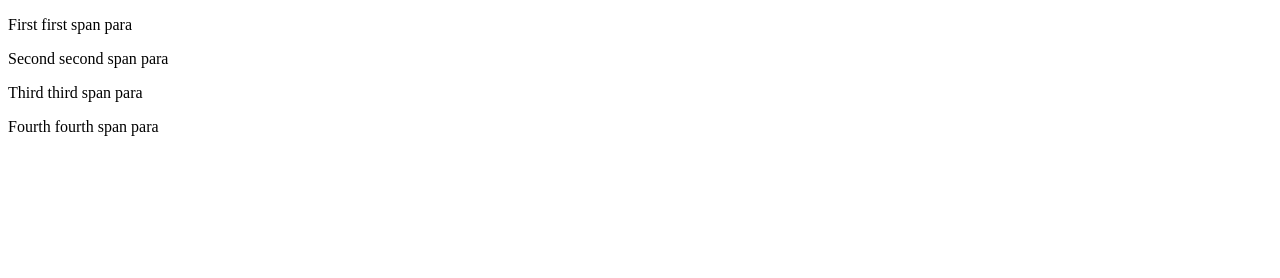
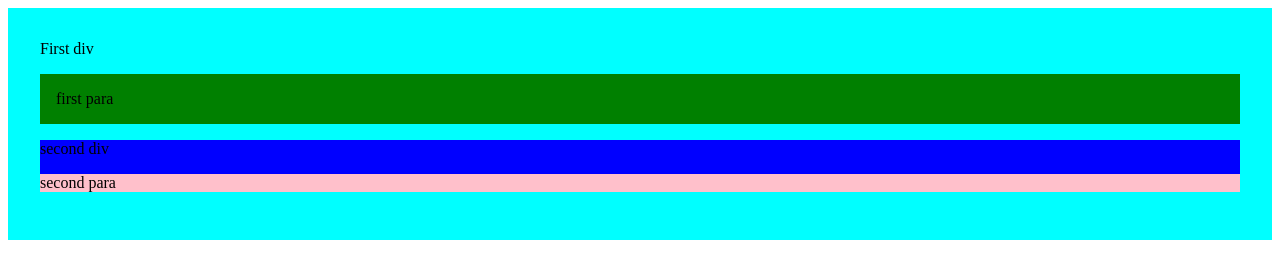
Before and after one commit to swatisinghcs24-max/Java-script, a plain HTML site: page index.html in a window 1280 px wide. Drawn offline with Linux system fonts and the light colour scheme.

Commit message:
Add files via upload

```diff
--- a/index.html
+++ b/index.html
@@ -4,21 +4,19 @@
     <meta charset="UTF-8">
     <meta name="viewport" content="width=device-width, initial-scale=1.0">
     <title>Document</title>
+    <link rel="stylesheet" href="script.js">
 </head>
 <body>
-<div id="wrapper">
-    <p id="fpara">First <span>first span</span> para</p>
-    <p id="spara"> Second <span>second span</span> para</p>
-    <p id="tpara"> Third <span>third span</span> para</p>
-    <p id="fopara"> Fourth <span>fourth span</span> para</p>
-</div>
-
-<script src="script.js"></script>
-
-    <!-- <div>
-        <p id="fpara">hello jii</p>
-        <a  id="fanchor" href="https://www.codehelp.in"> click here</a>
+    <script src="script.js"></script>
+    <div  id="fdiv"  style="background-color: aqua; padding: 2rem;">
+        First div
+        <p id="fpara" style="background-color: green ; padding: 1rem;">
+            first para
+        </p>
+        <div style="background-color: blue; padding: 1.2 rem;">
+            second div
+            <p id="spara"   style="background-color:pink; padding: 0.8 rem;"> second para</p>
+        </div>
     </div>
-    <script src="script.js"></script> -->
 </body>
 </html>
--- a/script.js
+++ /dev/null
@@ -1,31 +0,0 @@
-
-// function changeText(event){
-//     console.log(event);
-// let fpara = document.getElementById('fpara');
-// fpara.textContent = "hello swati"
-// }
-
-// let fpara = document.getElementById('fpara');
-// fpara.addEventListener('click', changeText);
-
-// let anchorElement = document.getElementById('fanchor');
-// anchorElement.addEventListener('click',function(event){
-// event.preventDefault();
-// anchorElement.textContent="click done bhai"
-// });
-
-// let para = document.querySelectorAll('p');
-
-// for(let  i=0; i<para.length; i++){
-// let para = para[i];
-// para.addEventListener('click', function(){
-//     alert("you have clicked on para:" +i);
-// })
-// }
- function alertPara(event) {
-    if(event.target.nodeName === 'SPAN'){
-    alert("you have clicked on para :" + event.target.textContent);}
- }
- let mydiv = document.getElementById('wrapper');
-
- document.addEventListener('click' , alertPara);
```
